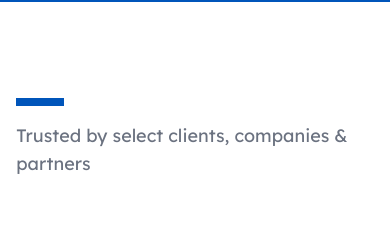
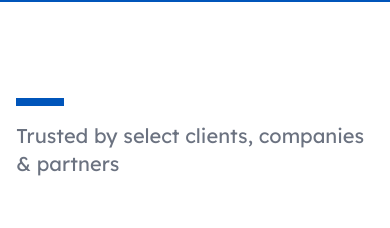
Before and after one commit to EdgarAmpiire/blueprints-web, a React (Create React App) app: page / in a window 390 px wide. Shown: the part 2400-2628 px from the top of the page. Built offline with nearby package versions, Linux system fonts and the light colour scheme; what tw-elements would draw is missing.

Commit message:
responsiveness

```diff
--- a/src/features/home/components/Clients.jsx
+++ b/src/features/home/components/Clients.jsx
@@ -12,7 +12,7 @@ export const Clients = () => {
                 <div className="px-6 py-1 bg-primary"></div>
               </div>
               <div className="w-full flex justify-start mt-4 ">
-                <h1 className="text-lg text-gray-500">
+                <h1 className="lg:text-lg md:text-lg text-xl text-gray-500">
                   Trusted by select clients, companies & partners
                 </h1>
               </div>
```
